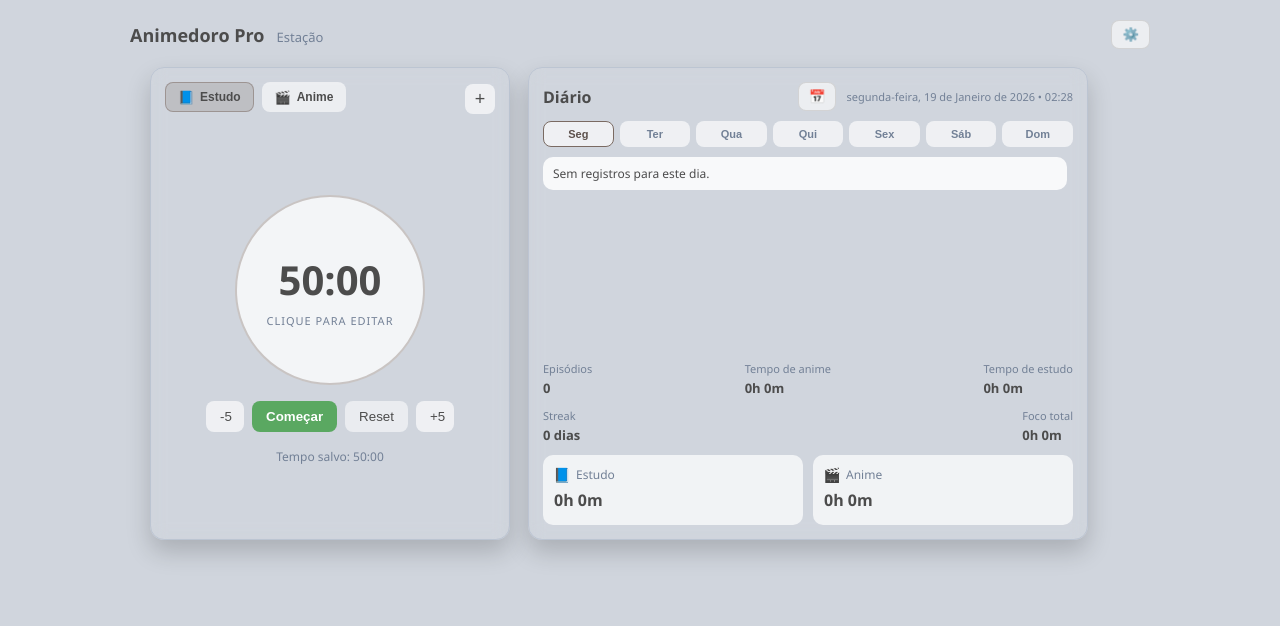
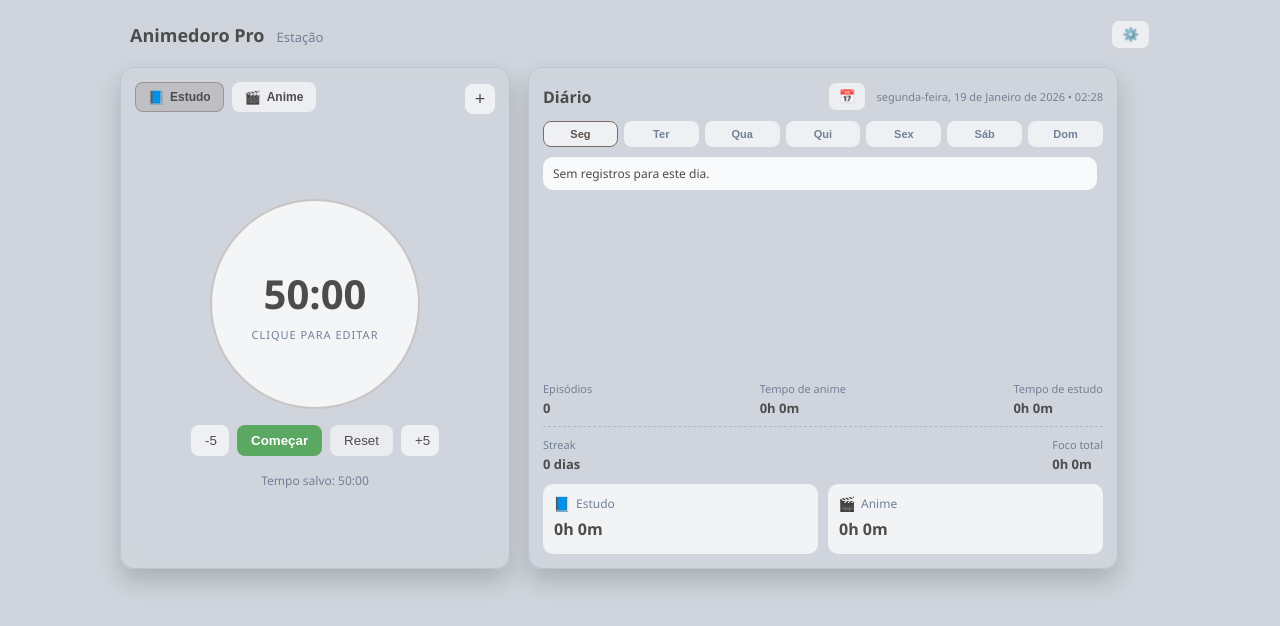
Before and after one commit to pvdvm/animedoro, an Electron app: page src/renderer/index.html in a window 1280 px wide. Drawn offline with Linux system fonts and the light colour scheme.

Commit message:
Adjust layout sizing and card navigation

```diff
--- a/src/renderer/app.js
+++ b/src/renderer/app.js
@@ -288,6 +288,7 @@ const renderTabs = () => {
   state.tabs.forEach((tab) => {
     const button = document.createElement('button');
     button.className = `tab ${tab.id === state.activeTabId ? 'active' : ''}`;
+    button.dataset.tabId = tab.id;
     const icon = resolveTabIcon(tab);
     button.appendChild(createIconElement(icon, 'tab-icon'));
     const label = document.createElement('span');
@@ -391,6 +392,14 @@ const renderStats = () => {
   statStreak.textContent = `${state.stats.streak} dias`;
 };
 
+const scrollTabIntoView = (tabId) => {
+  const tabButton = tabsEl.querySelector(`[data-tab-id="${tabId}"]`);
+  if (!tabButton) return;
+  const offset =
+    tabButton.offsetLeft - tabsEl.clientWidth / 2 + tabButton.clientWidth / 2;
+  tabsEl.scrollTo({ left: Math.max(0, offset), behavior: 'smooth' });
+};
+
 const renderCards = () => {
   cardsEl.innerHTML = '';
   state.tabs.forEach((tab) => {
@@ -411,7 +420,10 @@ const renderCards = () => {
     value.textContent = formatMinutes(totalMinutes);
     card.appendChild(title);
     card.appendChild(value);
-    card.addEventListener('click', () => selectTab(tab.id));
+    card.addEventListener('click', () => {
+      selectTab(tab.id);
+      scrollTabIntoView(tab.id);
+    });
     cardsEl.appendChild(card);
   });
 };
--- a/src/renderer/styles.css
+++ b/src/renderer/styles.css
@@ -119,9 +119,9 @@ body[data-theme='dark'] .icon-button {
 
 .main-grid {
   display: grid;
-  grid-template-columns: 360px 560px;
+  grid-template-columns: 390px 590px;
   gap: 18px;
-  max-width: 980px;
+  max-width: 1040px;
   margin: 0 auto;
   width: 100%;
 }
@@ -244,8 +244,8 @@ body[data-theme='dark'] .add-tab {
 }
 
 .timer-circle {
-  width: 190px;
-  height: 190px;
+  width: 210px;
+  height: 210px;
   border-radius: 50%;
   border: 2px solid rgba(122, 106, 98, 0.35);
   display: flex;
@@ -319,8 +319,8 @@ body[data-theme='dark'] .step-button {
   position: absolute;
   bottom: 12px;
   right: 12px;
-  width: 80px;
-  height: 80px;
+  width: 120px;
+  height: 120px;
   display: none;
 }
 
@@ -385,8 +385,8 @@ body[data-theme='dark'] .week-tab {
   display: flex;
   flex-direction: column;
   gap: 8px;
-  min-height: 190px;
-  max-height: 240px;
+  min-height: 210px;
+  max-height: 280px;
   overflow-y: auto;
   padding-right: 6px;
   scrollbar-color: rgba(124, 142, 163, 0.6) transparent;
@@ -465,6 +465,13 @@ body[data-theme='dark'] .history-item {
   justify-content: space-between;
   gap: 12px;
   flex-wrap: wrap;
+  border-bottom: 1px dashed rgba(124, 142, 163, 0.4);
+  padding-bottom: 8px;
+}
+
+.stat-row:last-child {
+  border-bottom: none;
+  padding-bottom: 0;
 }
 
 .stat-label {
```
